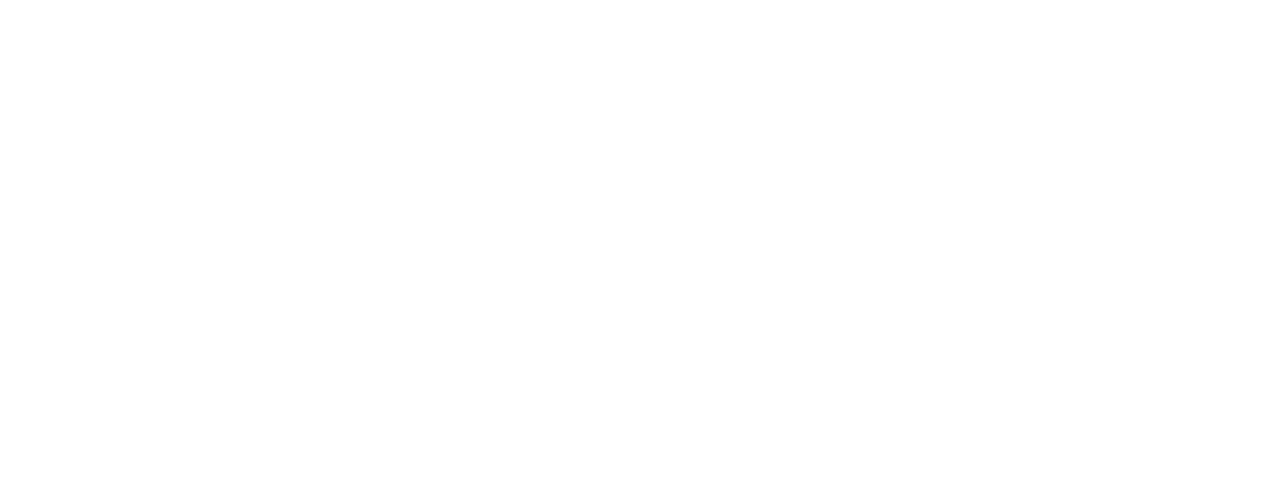
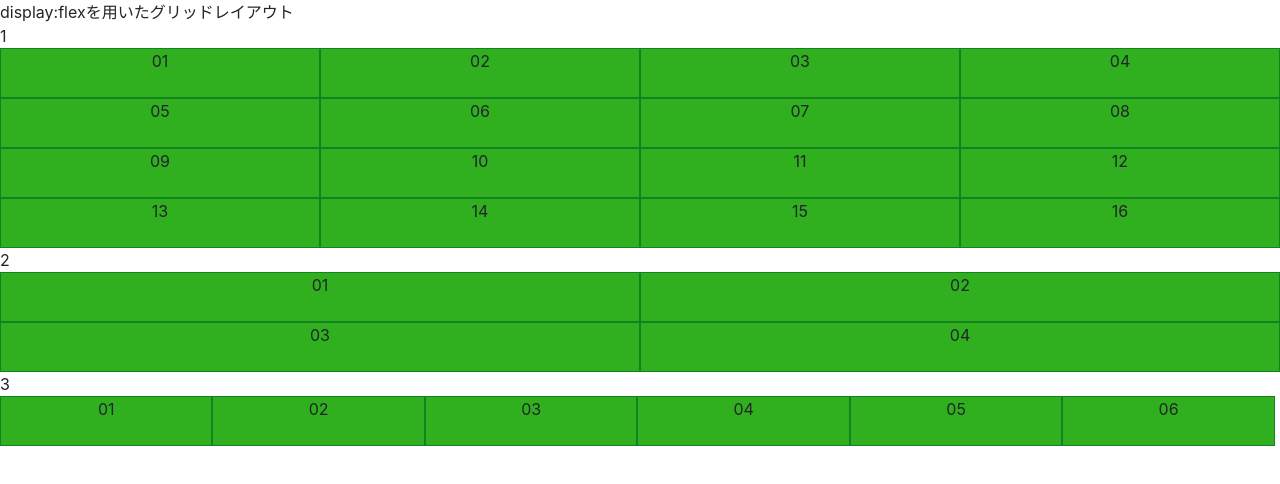
Before and after one commit to ajitsuba/w8-output, a plain HTML site: page index.html in a window 1280 px wide. Drawn offline with nearby package versions, Linux system fonts and the light colour scheme.

Commit message:
グリッドレイアウト3パターン完成しました。

```diff
--- a/app.js
+++ b/app.js
@@ -0,0 +1,45 @@
+(() => {
+  const $doc = document;
+  const $tab = $doc.getElementById("js-tab");
+  const $nav = $tab.querySelectorAll("[data-nav]");
+  const $content = $tab.querySelectorAll("[data-content]");
+  const ACTIVE_CLASS = "is-active";
+  const navLen = $nav.length;
+
+  //初期化
+  const init = () => {
+    $content[0].style.display = "block";
+  };
+  init();
+
+  // クリックしたら起こるイベント
+  const handleClick = (e) => {
+    e.preventDefault();
+
+    // クリックされたnavとそのdataを取得
+    const $this = e.target;
+    const targetVal = $this.dataset.nav;
+
+    // 対象外のnav, content全て一旦リセットする
+    let index = 0;
+    while (index < navLen) {
+      $content[index].style.display = "none";
+      $nav[index].classList.remove(ACTIVE_CLASS);
+      index++;
+    }
+
+    // 対象のコンテンツをアクティブ化する
+    $tab.querySelectorAll(
+      '[data-content="' + targetVal + '"]'
+    )[0].style.display = "block";
+    $nav[targetVal].classList.add(ACTIVE_CLASS);
+    console.log("$nav[targetVal].classList", $nav[targetVal].classList);
+  };
+
+  // 全navに対して関数を適応・発火
+  let index = 0;
+  while (index < navLen) {
+    $nav[index].addEventListener("click", (e) => handleClick(e));
+    index++;
+  }
+})();
--- a/index.html
+++ b/index.html
@@ -22,7 +22,77 @@
   </head>
 
   <body>
-    <div id="num" class="test"></div>
+    <div class="tab" id="js-tab">
+      <div>display:flexを用いたグリッドレイアウト</div>
+      <!-- <div class="tab-nav">
+        <a href="" class="tab-nav-item is-active" data-nav="0">a</a>
+        <a href="" class="tab-nav-item" data-nav="1">b</a>
+        <a href="" class="tab-nav-item" data-nav="2">c</a>
+      </div> -->
+      <!-- <div class="tab-contents">
+        <div class="tab-contents-item" data-content="0">
+          <div class="tct1">01</div>
+          <div class="tct1">02</div>
+          <div class="tct1">03</div>
+          <div class="tct1">04</div>
+          <div class="tct1">05</div>
+          <div class="tct1">06</div>
+          <div class="tct1">07</div>
+          <div class="tct1">08</div>
+          <div class="tct1">09</div>
+          <div class="tct1">10</div>
+          <div class="tct1">11</div>
+          <div class="tct1">12</div>
+          <div class="tct1">13</div>
+          <div class="tct1">14</div>
+          <div class="tct1">15</div>
+          <div class="tct1">16</div>
+        </div>
+        <div class="tab-contents-item" data-content="1">b</div>
+        <div class="tab-contents-item" data-content="2">c</div> -->
+      <!-- </div> -->
+      <div>
+        1
+        <ul class="grid grid-col-4">
+          <li>01</li>
+          <li>02</li>
+          <li>03</li>
+          <li>04</li>
+          <li>05</li>
+          <li>06</li>
+          <li>07</li>
+          <li>08</li>
+          <li>09</li>
+          <li>10</li>
+          <li>11</li>
+          <li>12</li>
+          <li>13</li>
+          <li>14</li>
+          <li>15</li>
+          <li>16</li>
+        </ul>
+      </div>
+      <div>
+        2
+        <ul class="grid grid-col-2">
+          <li>01</li>
+          <li>02</li>
+          <li>03</li>
+          <li>04</li>
+        </ul>
+      </div>
+      <div>
+        3
+        <ul class="grid grid-col-6">
+          <li>01</li>
+          <li>02</li>
+          <li>03</li>
+          <li>04</li>
+          <li>05</li>
+          <li>06</li>
+        </ul>
+      </div>
+    </div>
 
     <script src="app.js"></script>
   </body>
--- a/style.css
+++ b/style.css
@@ -1,32 +1,74 @@
 @charset "utf-8";
 
-/*
-Base style
-*/
-body {
-  font-family: "Noto Sans JP", "Helvetica Neue", "Helvetica", "Hiragino Sans",
-    "Hiragino Kaku Gothic ProN", "Arial", "Yu Gothic", "Meiryo", sans-serif;
-  font-size: 15px;
-  line-height: 1.5;
-  color: #333;
+/* .tab {
+  width: 500px;
 }
-label,
-input,
-textarea,
-select,
-button {
-  cursor: pointer;
+.tab-nav {
+  display: flex;
 }
-button {
-  border: 0;
+.tab-nav-item {
+  margin-right: 2px;
+  background: #ccc;
+  color: #000;
+  padding: 10px 20px;
+  text-decoration: none;
+  border-radius: 5px 5px 0 0;
 }
 
-/*
-title
-*/
-.title {
-  width: 100vw;
-  height: 100vh;
-  position: center;
-  overflow: hidden;
+.tab-nav-item.is-active {
+  background: #000;
+  color: #fff;
 }
+.tab-contents {
+  border: 1px solid #ccc;
+  padding: 20px;
+}
+.tab-contents-item {
+  display: none;
+  display: flex;
+  flex-wrap: wrap;
+  width: 100%;
+  height: auto;
+  border: 5px solid #ddd;
+}
+.tct1 {
+  border: 1px solid #f5edf8;
+  padding: 20px;
+  background: #8c24b8;
+  text-align: center;
+  width: 25%;
+} */
+* {
+  box-sizing: border-box;
+}
+ul {
+  list-style: none;
+  margin: 0;
+  padding: 0;
+}
+
+ul li {
+  margin: 0;
+  padding: 0;
+}
+
+.grid {
+  display: flex;
+  flex-wrap: wrap;
+  width: 100%;
+}
+.grid > li {
+  min-height: 50px;
+  background: #30b01f;
+  border: 1px solid #138220;
+  text-align: center;
+}
+.grid-col-4 > li {
+  width: 25%;
+}
+.grid-col-6 > li {
+  width: 16.6%;
+}
+.grid-col-2 > li {
+  width: 50%;
+}
```
